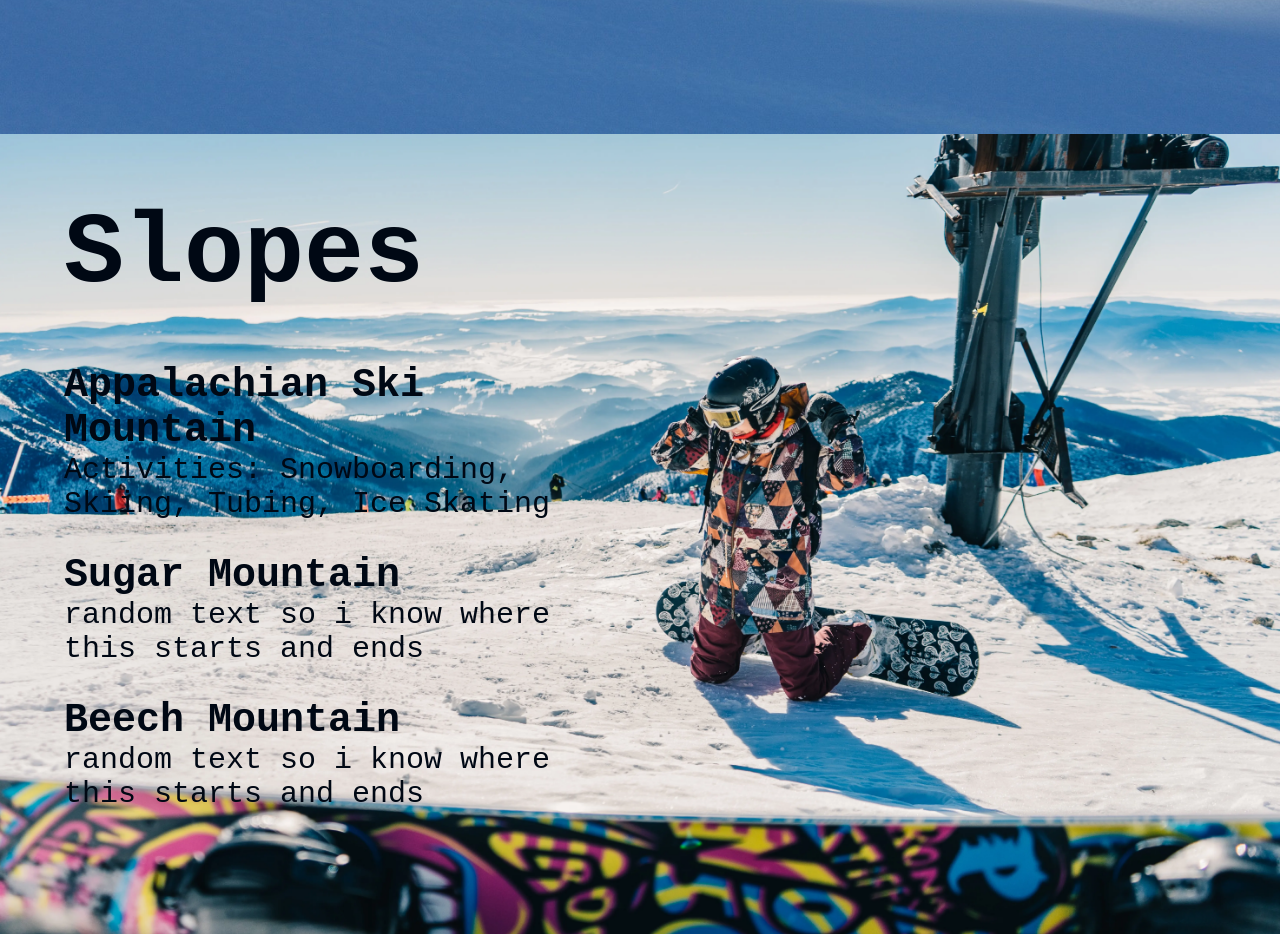
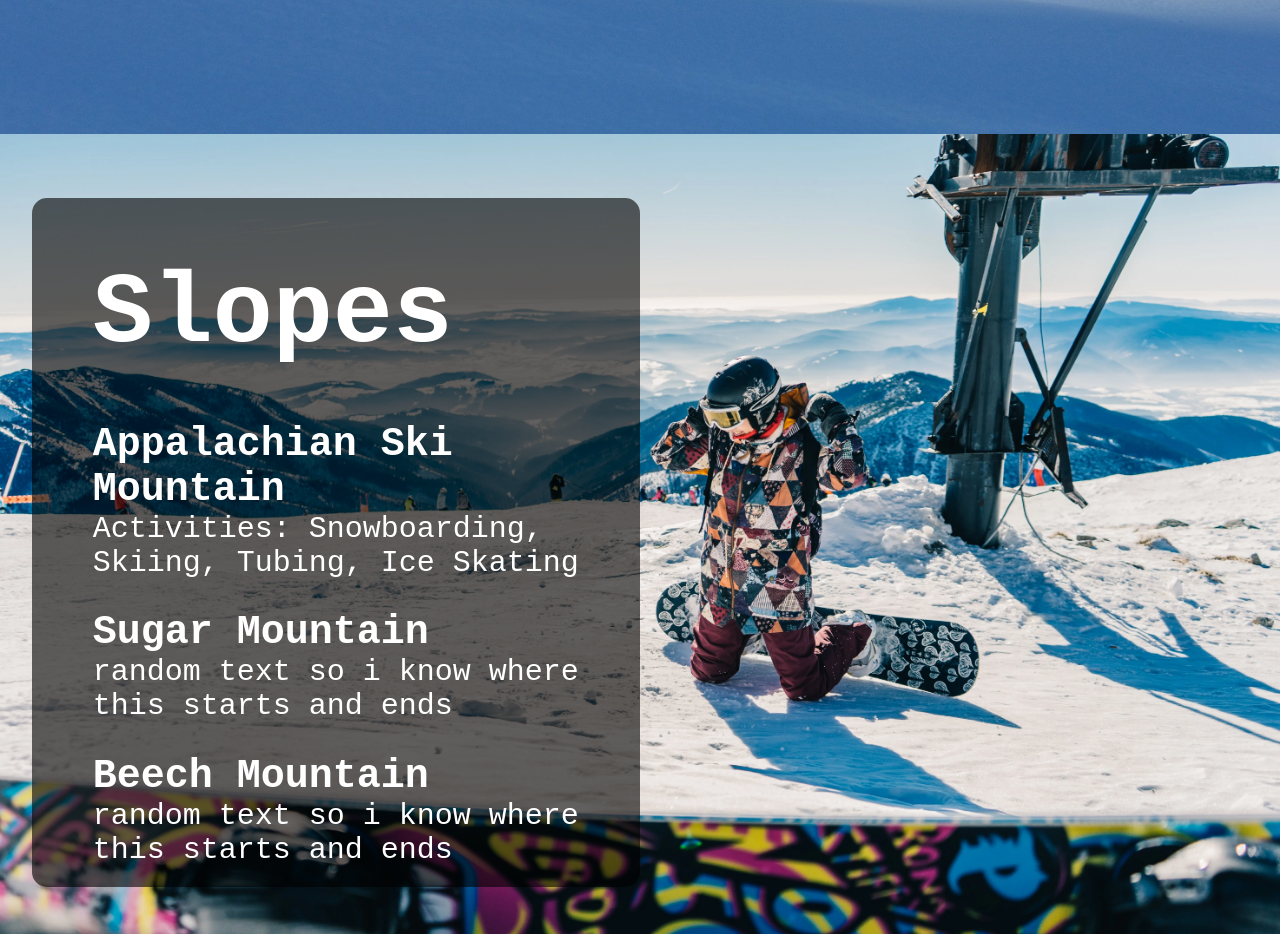
Before and after one commit to jdavis101/snowsite, a plain HTML site: page index.html in a window 1280 px wide. Shown: the part 820-1754 px from the top of the page. Drawn offline with nearby package versions, Linux system fonts and the light colour scheme; a script that the page names is missing.

Commit message:
background added to section 2

```diff
--- a/style.css
+++ b/style.css
@@ -106,6 +106,7 @@ nav li a {
 #peak {
   width: 100%;
   height: 100vh;
+  /* filter: brightness(70%); */
   background-image: url(images/snowPeak.webp);
   background-size: cover;
   background-position: center;
@@ -116,17 +117,17 @@ nav li a {
 }
 
 .section2 {
-  /* height: 70%;
   background-color: rgba(0, 0, 0, 0.6);
-  border-radius: 5%;
-  /* background-color: #3e6ca5;
-  position: relative; */
-
+  border-radius: 15px;
+  margin-top: 10%;
+  margin-left: 5%;
+  padding-bottom: 20px;
+  width: fit-content;
 }
 
 .section2 h1 {
   font-size: 100px;
-  color: #000814;
+  color: #fff;
   padding-bottom: 20px;
   position: relative;
   padding-left: 10%;
@@ -138,13 +139,13 @@ nav li a {
   padding-left: 10%;
   padding-top: 5%;
   font-size: 40px;
-  color: #000814;
+  color: #fff;
 }
 
 .section2 p{
   padding-left: 10%;
   font-size: 30px;
-  color: #000814;
+  color: #fff;
 }
 
 .section3 h1 {
```
